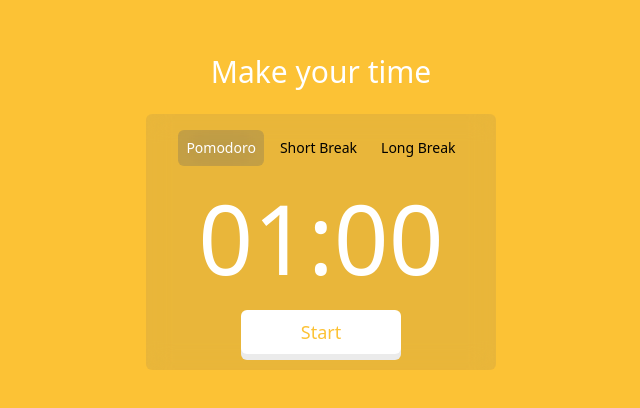
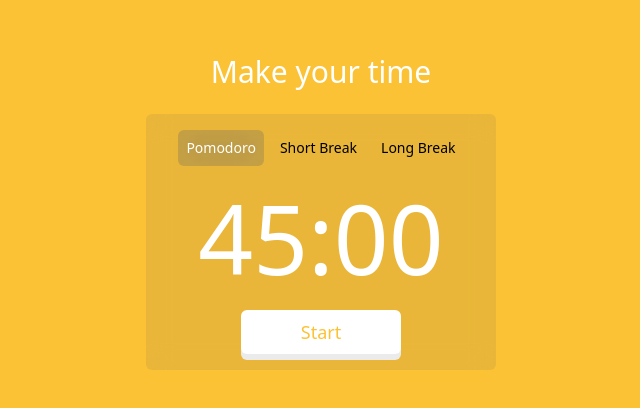
Before and after one commit to maybenotpanda/pomodoro, a React (Create React App) app: page / in a window 1280 px wide. Shown: the part 188-596 px from the top of the page, without its empty margins (319-959 px from the left). Built offline with nearby package versions, Linux system fonts and the light colour scheme.

Commit message:
[feat-frame]:update time

```diff
--- a/src/components/frame/home/index.jsx
+++ b/src/components/frame/home/index.jsx
@@ -16,7 +16,7 @@
 	// * state
 	const [isRunning, setIsRunning] = useState(false)
 	const [activeTab, setActiveTab] = useState('Pomodoro')
-	const [timeLeft, setTimeLeft] = useState(1 * 60)
+	const [timeLeft, setTimeLeft] = useState(45 * 60)
 
 	// * ref
 	const endSoundRef = useRef(null)
@@ -91,11 +91,11 @@
 	const getDuration = (tab) => {
 		switch (tab) {
 			case 'Pomodoro':
-				return 1 * 60
+				return 45 * 60
 			case 'Short Break':
-				return 2 * 60
+				return 5 * 60
 			case 'Long Break':
-				return 3 * 60
+				return 15 * 60
 			default:
 				return 0
 		}
```
